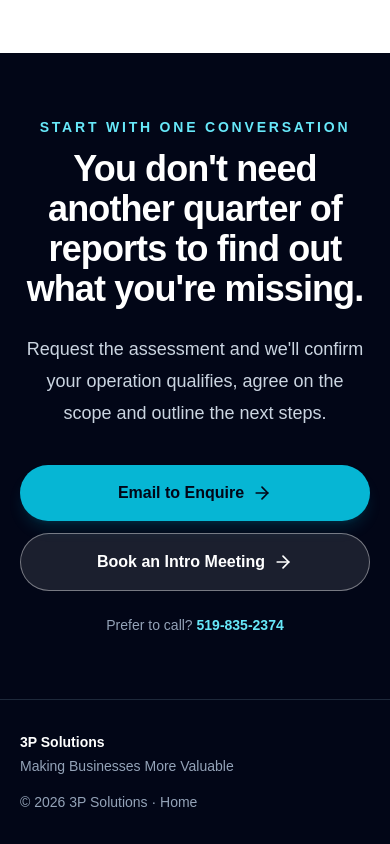
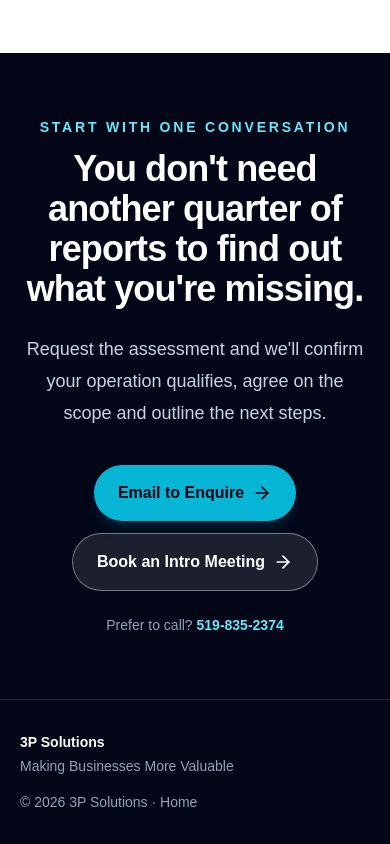
Before and after one commit to brent-prog/3pwebsite, a Next.js app: page /rapid-cx-one-day-assessment in a window 390 px wide. Shown: the part 9972-10816 px from the top of the page. Built offline with nearby package versions, Linux system fonts and the light colour scheme.

Commit message:
Force final CTA pair to center at all viewport widths

```diff
--- a/app/rapid-cx-one-day-assessment/page.tsx
+++ b/app/rapid-cx-one-day-assessment/page.tsx
@@ -42,9 +42,9 @@ const proof = [
 const assessmentBooking = "https://calendly.com/brent3p/30min";
 const assessmentEmail = `mailto:brent@3psolutions.ca?subject=${encodeURIComponent("Enquiry - Rapid CX One-Day Assessment")}&body=${encodeURIComponent("Hi Brent,\n\nI'm interested in learning more about the Rapid CX One-Day Assessment for our business.\n\nCompany: \nApproximate number of frontline employees: \nQuestions or comments: \n\nThanks,\n")}`;
 
-function Cta({ secondary = false }: { secondary?: boolean }) {
+function Cta({ secondary = false, centered = false }: { secondary?: boolean; centered?: boolean }) {
   return (
-    <div className="flex w-full flex-col gap-3 sm:w-auto sm:flex-row sm:flex-wrap">
+    <div className={`flex w-full flex-col gap-3 sm:w-auto sm:flex-row sm:flex-wrap ${centered ? "mx-auto items-center justify-center" : ""}`}>
       <a href={assessmentEmail}
         className="inline-flex items-center justify-center gap-2 rounded-full bg-cyan-500 px-6 py-4 text-center text-base font-black text-slate-950 shadow-lg shadow-cyan-500/15 transition hover:bg-cyan-400">
         Email to Enquire <ArrowRight className="h-5 w-5" />
@@ -223,7 +223,7 @@ export default function ContactCentrePerformanceAssessment() {
           <p className="text-sm font-black uppercase tracking-[0.2em] text-cyan-300">Start with one conversation</p>
           <h2 className="mt-3 text-4xl font-black tracking-tight md:text-6xl">You don't need another quarter of reports to find out what you're missing.</h2>
           <p className="mx-auto mt-6 max-w-2xl text-lg leading-8 text-slate-300">Request the assessment and we'll confirm your operation qualifies, agree on the scope and outline the next steps.</p>
-          <div className="mt-9 flex justify-center"><Cta /></div>
+          <div className="mt-9 flex w-full justify-center"><Cta centered /></div>
           <p className="mt-6 text-sm text-slate-400">Prefer to call? <a className="font-bold text-cyan-300 hover:text-white" href="tel:+15198352374">519-835-2374</a></p>
         </div>
       </section>
```
